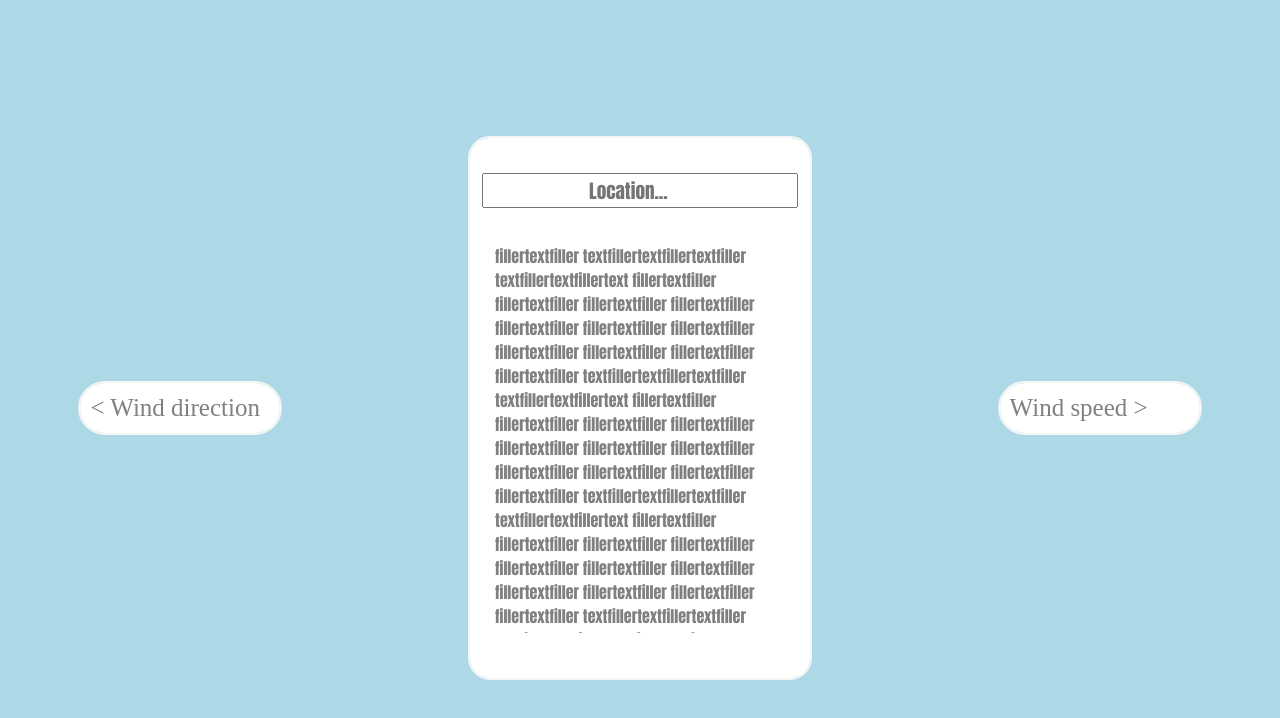
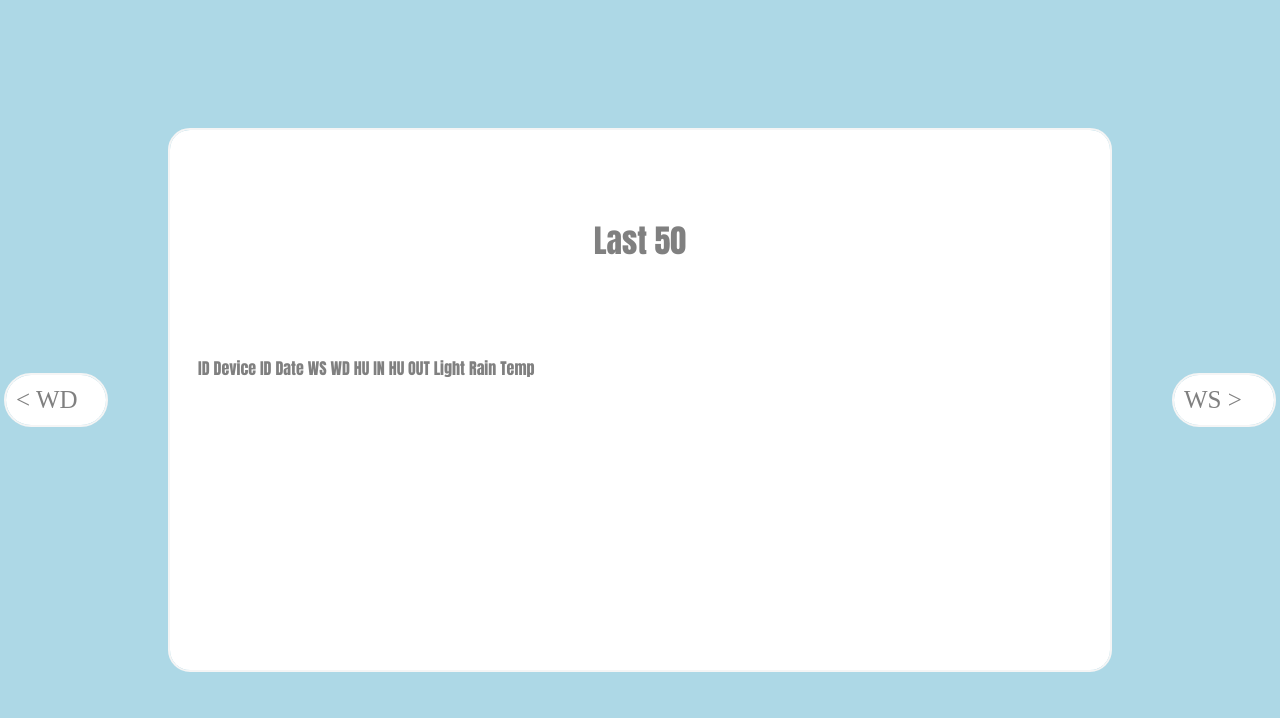
Before and after one commit to Samppa50/weatherpage, a plain HTML site: page index.html in a window 1280 px wide. Drawn offline with Linux system fonts and the light colour scheme; no server answers.

Commit message:
some changes and js file had the wrong name

```diff
--- a/index.html
+++ b/index.html
@@ -8,33 +8,63 @@
     <title>Main page</title>
 </head>
 <body style="background-color: lightblue;">
+    <script src="script.js"></script>
 
     <div class="wdpage">
-        <a class="link" href="page2.html">&lt; Wind direction</a>
+        <a class="link" href="page2.html">&lt; WD</a>
     </div>
 
     <div class="container">
-            <div class="searchbox">
-                <input type="text" placeholder="Location...">
+            <div class="titlebox">
+                <H1 class="text">Last 50</H1>
             </div>
             <div class="information">
-                <p class="cities">fillertextfiller textfillertextfillertextfiller textfillertextfillertext fillertextfiller
-                     fillertextfiller fillertextfiller fillertextfiller fillertextfiller fillertextfiller fillertextfiller fillertextfiller
-                      fillertextfiller fillertextfiller fillertextfiller textfillertextfillertextfiller textfillertextfillertext fillertextfiller
-                       fillertextfiller fillertextfiller fillertextfiller fillertextfiller fillertextfiller fillertextfiller fillertextfiller fillertextfiller
-                        fillertextfiller fillertextfiller textfillertextfillertextfiller textfillertextfillertext fillertextfiller
-                        fillertextfiller fillertextfiller fillertextfiller fillertextfiller fillertextfiller fillertextfiller fillertextfiller
-                         fillertextfiller fillertextfiller fillertextfiller textfillertextfillertextfiller textfillertextfillertext fillertextfiller fillertextfiller
-                          fillertextfiller fillertextfiller fillertextfiller fillertextfiller fillertextfiller fillertextfiller fillertextfiller fillertextfiller fillertextfiller
-                          textfillertextfillertextfiller textfillertextfillertext fillertextfiller fillertextfiller fillertextfiller fillertextfiller fillertextfiller fillertextfiller fillertextfiller fillertextfiller fillertextfiller
-                           fillertextfiller fillertextfiller </p>
+                <table>
+                    <thead>
+                        <tr>
+                            <th>
+                                <p>ID</p>
+                            </th>
+                            <th>
+                                <p>Device ID</p>
+                            </th>
+                            <th>
+                                <p>Date</p>
+                            </th>
+                            <th>
+                                <p>WS</p>
+                            </th>
+                            <th>
+                                <p>WD</p>
+                            </th>
+                            <th>
+                                <p>HU IN</p>
+                            </th>
+                            <th>
+                                <p>HU OUT</p>
+                            </th>
+                            <th>
+                                <p>Light</p>
+                            </th>
+                            <th>
+                                <p>Rain</p>
+                            </th>
+                            <th>
+                                <p>Temp</p>
+                            </th>
+                        </tr>
+                    </thead>
+                    <tbody id="data-output">
 
+
+                    </tbody>
+                </table>
             </div>
 
     </div>
 
     <div class="wspage">
-        <a class="link" href="page1.html">Wind speed ></a>
+        <a class="link" href="page1.html">WS ></a>
     </div>
 
 </body>
--- /dev/null
+++ b/script.js
@@ -0,0 +1,46 @@
+fetch("http://webapi19sa-1.course.tamk.cloud/v1/weather/limit/50")
+    .then(response => response.json())
+    .then(function(products){
+        let placeholder = document.querySelector("#data-output");
+        let out = "";
+        for (let product of products){
+            out += `
+                <tr>
+                    <td>
+                    ${product.id}
+                    </td>
+                    <td>
+                    ${product.device_id}
+                    </td>
+                    <td>
+                    ${product.date_time}
+                    </td>
+                    <td>
+                    ${product.data.wind_speed}
+                    </td>
+                    <td>
+                    ${product.data.wind_direction}
+                    </td>
+                    <td>
+                    ${product.data.humidity_in}
+                    </td>
+                    <td>
+                    ${product.data.humidity_out}
+                    </td>
+                    <td>
+                    ${product.data.light}
+                    </td>
+                    <td>
+                    ${product.data.rain}
+                    </td>
+                    <td>
+                    ${product.data.temperature}
+                    </td>
+
+                </tr>
+
+
+            `;
+        }
+        placeholder.innerHTML=out;
+    })
--- a/styles.css
+++ b/styles.css
@@ -6,13 +6,13 @@ body{
     display: flex;
     align-items: center;
     justify-content: center;
-
+    margin: 0px;
 }
 
 .container{
 
     position: relative;
-    width: 300px;
+    width: 900px;
     height: 500px;
     background: white;
     border-radius: 20px;
@@ -27,7 +27,7 @@ body{
 }
 
 
-.searchbox{
+.titlebox{
 
     width: 100%;
     height: min-content;
@@ -36,22 +36,22 @@ body{
     justify-content: center;
     margin-top: 5%;
 
+    font-family: Impact, Haettenschweiler, 'Arial Narrow Bold', sans-serif;
+    color: gray;
+
 }
 
-.searchbox input{
+.text{
 
     font-family: Impact, Haettenschweiler, 'Arial Narrow Bold', sans-serif;
-    font-size: larger;
-    padding-left: 35%;
     color: gray;
-    user-select: auto;
+}
 
-}
 
 .information {
 
     width: 96%;
-    height: 400px;
+    height: 900px;
     padding: 5px;
     margin-top: 5%;
     position: relative;
@@ -66,7 +66,7 @@ body{
 .wspage{
 
     height: 50px;
-    width: 200px;
+    width: 100px;
     border-radius: 25px;
     background-color: white;
     color: gray;
@@ -74,7 +74,7 @@ body{
     align-items: center;
     position: relative;
     display: flex;
-    margin-left: 15%;
+    margin-left: 5%;
     outline: 2px;
     outline-style: solid;
     outline-color: whitesmoke;
@@ -84,7 +84,7 @@ body{
 .wdpage{
 
     height: 50px;
-    width: 200px;
+    width: 100px;
     border-radius: 25px;
     background-color: white;
     color: gray;
@@ -92,7 +92,7 @@ body{
     align-items: center;
     position: relative;
     display: flex;
-    margin-right: 15%;
+    margin-right: 5%;
     outline: 2px;
     outline-style: solid;
     outline-color: whitesmoke;
```
